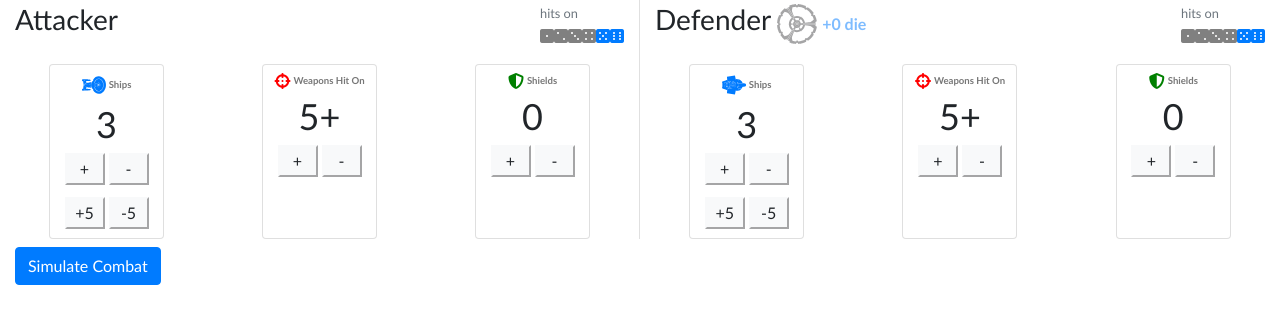
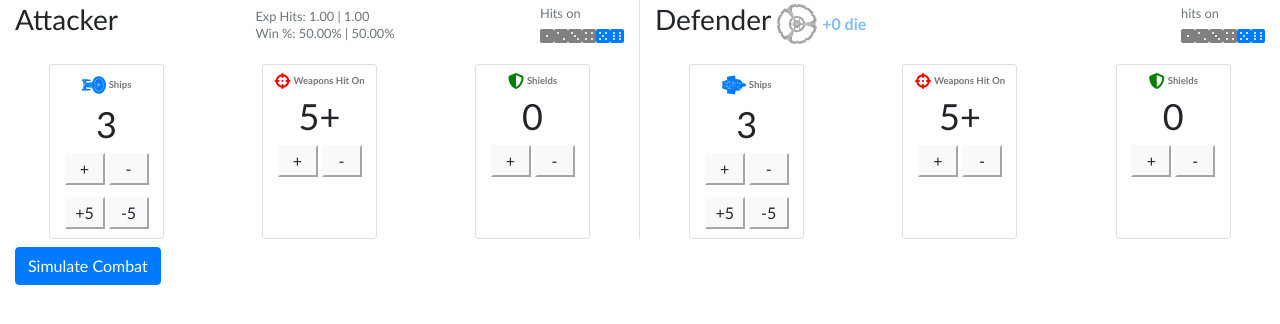
Before and after one commit to covertsonic/star_trek_ascendancy, a website: page dice_calculator/index.html in a window 1280 px wide. Drawn offline with nearby package versions, Linux system fonts and the light colour scheme.

Commit message:
Added probabilities

```diff
--- a/dice_calculator/index.html
+++ b/dice_calculator/index.html
@@ -28,11 +28,19 @@
           <div class="d-flex align-items-center justify-content-between mb-3">
             <!-- Adding some bottom margin -->
             <h3>Attacker</h3>
+
+            <div class="tight-line-height probabilities">
+                <span class="text-muted small mr-2">Exp Hits: <span id="attackerExpectedHits">X</span> | <span id="defenderExpectedHits">Y</span></span>
+                <br />
+                <span class="text-muted small mr-2">Win %: <span id="attackerWinProb">A%</span> | <span id="defenderWinProb">B%</span></span>
+
+              </div>
             <div>
-              <span class="text-muted small mr-2">hits on</span>
-              <div class="dice-section" id="attackerDiceSection"></div>
+
+              <span class="text-muted small mr-2">Hits on</span>
+                <div class="dice-section" id="attackerDiceSection"></div>
             </div>
-          </div>
+        </div>
           <div class="row d-flex justify-content-center">
             <!-- Attacker Cards -->
             <div class="col-4 d-flex justify-content-center">
--- a/dice_calculator/scripts.js
+++ b/dice_calculator/scripts.js
@@ -10,6 +10,8 @@ function incrementValue(elementId, incrementBy, max, min) {
   if (currentValue < min) currentValue = min;
 
   element.innerText = currentValue;
+
+  updateStats();//update the win probabilities after the number of ships changes
 }
 
 function rollDie() {
@@ -209,6 +211,7 @@ const starbaseText = isStarbaseActive ? " (+base)" : "";
   document.getElementById("resetCombatButton").style.display = "block";
   scrollToElement(roundCounter, 'attacker');
 
+  updateStats();//update win probabilities and expected hits after a round result is complete
 }
 
 function continueToNextRound() {
@@ -331,6 +334,9 @@ function updateDiceSection() {
     weaponsDisplayValueFromLevel(
       +document.getElementById("defenderWeapons").innerText
     );
+
+
+    updateStats();//update the win probabilities after weapons or shields stats change
 }
 
 //convert weapon level to the label that should show
@@ -833,25 +839,68 @@ document.addEventListener("DOMContentLoaded", function() {
       starbaseButton.classList.add("frosted");
       starbaseDieCount.textContent = "+0 die";
     }
+
+    updateStats();//update the win probabilities after starbase on/off changes
   });
 });
 
 
 
-/*
-Done:
-Remove event listener on original die
-Fix responsive design
-Fix that the reroll queue has a slightly different format
-Reroll on subsequent rounds doesn't work after global event listener refactor
-Post reroll results won't go negative if someone rerolled hits which became non-hits
-Scroll down when clicking reroll or when initiating the reroll queue for the first time
-To help with first strike (we are not implementing first strike), make it so resetting doesn't reset ship counts
-Add starbase toggle for defender which will add one die result
+function calculateExpectedHits(ships, weaponLevel, opponentShieldLevel, hasStarbase = false) {
+  let expectedHits = 0;
+  let hitProbability = (7 - (6 - weaponLevel + opponentShieldLevel)) / 6;
 
-To Dos:
-none!
+    // If there's a starbase and at least one ship, add an extra die roll
+    if (hasStarbase && ships > 0) {
+      ships += 1;
+  }
+  expectedHits = ships * hitProbability;
 
-Other notes:
-Global event listeners are maddness!  I will avoid in future projects.
-*/
+  return expectedHits;
+}
+
+
+//Secttions below to give stats prior to rolling
+function calculateWinProbability(attackerShips, defenderShips, attackerExpectedHits, defenderExpectedHits) {
+  let attackerWinProb = 0;
+  let defenderWinProb = 0;
+
+  if (attackerExpectedHits > defenderShips && defenderExpectedHits < attackerShips) {
+      attackerWinProb = 100;
+  } else if (defenderExpectedHits > attackerShips && attackerExpectedHits < defenderShips) {
+      defenderWinProb = 100;
+  } else {
+      let totalHits = attackerExpectedHits + defenderExpectedHits;
+      attackerWinProb = (attackerExpectedHits / totalHits) * 100;
+      defenderWinProb = 100 - attackerWinProb;
+  }
+
+  return {
+      attacker: attackerWinProb,
+      defender: defenderWinProb
+  };
+}
+
+function updateStats() {
+  let attackerShips = parseInt(document.getElementById("attackerShips").innerText, 10);
+  let defenderShips = parseInt(document.getElementById("defenderShips").innerText, 10);
+  const attackerWeapons = parseInt(document.getElementById("attackerWeapons").innerText, 10);
+  const defenderWeapons = parseInt(document.getElementById("defenderWeapons").innerText, 10);
+  const attackerShields = parseInt(document.getElementById("attackerShields").innerText, 10);
+  const defenderShields = parseInt(document.getElementById("defenderShields").innerText, 10);
+
+  // Check if the starbase is active
+  const isStarbaseActive = !document.getElementById("starbaseButton").classList.contains("frosted");
+
+  let attackerExpectedHits = calculateExpectedHits(attackerShips, attackerWeapons, defenderShields);
+  let defenderExpectedHits = calculateExpectedHits(defenderShips, defenderWeapons, attackerShields, isStarbaseActive);
+
+  let winProbabilities = calculateWinProbability(attackerShips, defenderShips, attackerExpectedHits, defenderExpectedHits);
+
+  document.getElementById("attackerExpectedHits").innerText = attackerExpectedHits.toFixed(2);
+  document.getElementById("defenderExpectedHits").innerText = defenderExpectedHits.toFixed(2);
+  document.getElementById("attackerWinProb").innerText = winProbabilities.attacker.toFixed(2) + '%';
+  document.getElementById("defenderWinProb").innerText = winProbabilities.defender.toFixed(2) + '%';
+}
+
+updateStats();
--- a/dice_calculator/styles.css
+++ b/dice_calculator/styles.css
@@ -185,3 +185,7 @@ body {
   background-color: rgba(0, 0, 0, 0.1); /* Adds a light gray background */
   border-radius: 4px; /* Rounds the corners */
 }
+
+.tight-line-height {
+  line-height: 1em;
+}
```
